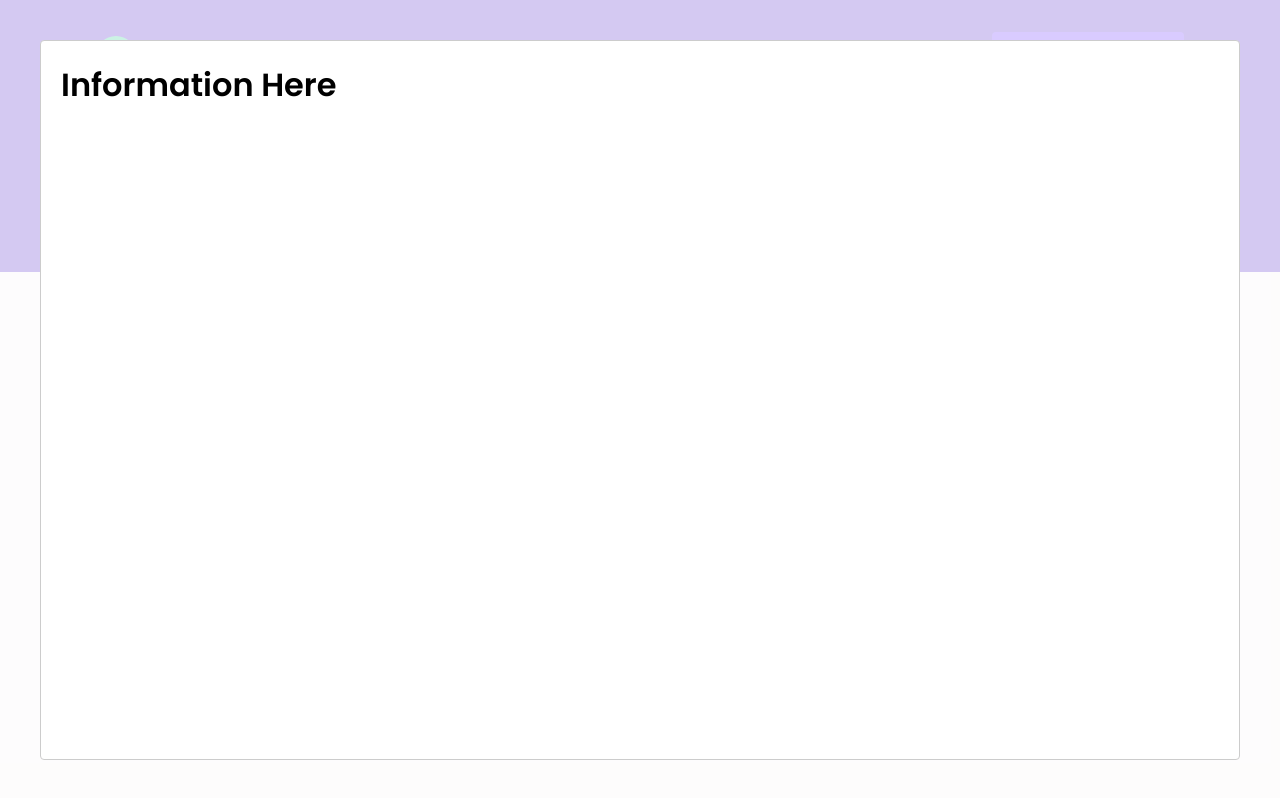
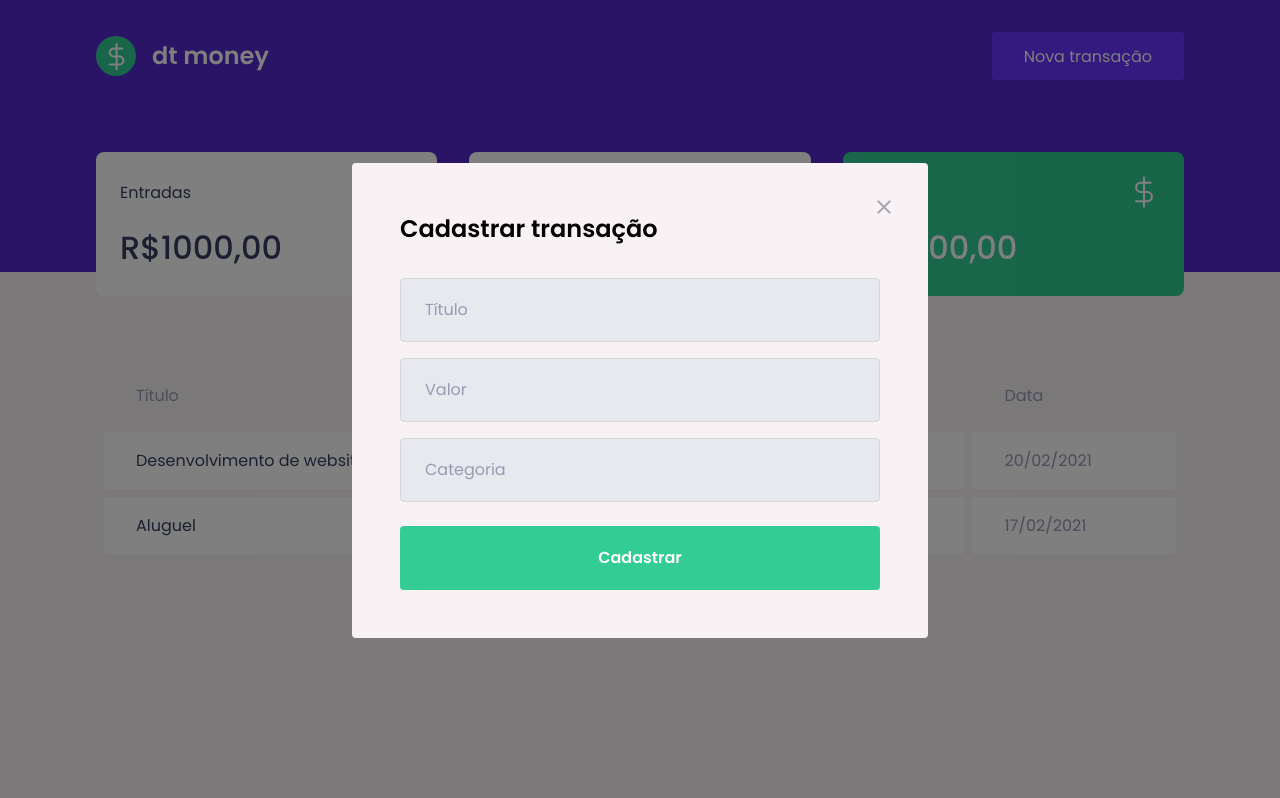
Before and after one commit to SamuelMenecucci/dtmoney-without-create-react-app, a React app: page / in a window 1280 px wide. Both pictures are taken after a click on the button "Nova transação". Built offline with nearby package versions, Linux system fonts and the light colour scheme; no server answers; what miragejs would draw is missing.

Commit message:
modal stylization

```diff
--- a/package.json
+++ b/package.json
@@ -8,11 +8,13 @@
     "build": "cross-env NODE_ENV=production webpack"
   },
   "dependencies": {
+    "@pmmmwh/react-refresh-webpack-plugin": "^0.5.1",
     "axios": "^0.22.0",
     "miragejs": "^0.1.42",
     "react": "^17.0.2",
     "react-dom": "^17.0.2",
     "react-modal": "^3.14.3",
+    "react-refresh": "^0.10.0",
     "styled-components": "^5.3.1"
   },
   "devDependencies": {
--- a/src/components/NewTransactionModal/index.tsx
+++ b/src/components/NewTransactionModal/index.tsx
@@ -1,4 +1,6 @@
 import Modal from "react-modal";
+import { Container } from "./style";
+import closeImg from "../../assets/fechar.svg";
 
 interface NewTransactionModalProps {
   isOpen: boolean;
@@ -10,8 +12,30 @@ export function NewTransactionModal({
   onRequestClose,
 }: NewTransactionModalProps) {
   return (
-    <Modal isOpen={isOpen} onRequestClose={onRequestClose}>
-      <h1>Information Here</h1>
+    <Modal
+      isOpen={isOpen}
+      onRequestClose={onRequestClose}
+      overlayClassName="react-modal-overlay"
+      className="react-modal-content"
+    >
+      <button
+        type="button"
+        className="react-close-modal"
+        onClick={onRequestClose}
+      >
+        <img src={closeImg} alt="" />
+      </button>
+      <Container>
+        <h2>Cadastrar transação</h2>
+
+        <input placeholder="Título" />
+
+        <input placeholder="Valor" type="number" />
+
+        <input placeholder="Categoria" />
+
+        <button type="submit">Cadastrar</button>
+      </Container>
     </Modal>
   );
 }
--- a/src/components/NewTransactionModal/style.ts
+++ b/src/components/NewTransactionModal/style.ts
@@ -1,3 +1,53 @@
 import styled from "styled-components";
 
-export const Component = styled.div``;
+export const Container = styled.form`
+  h2 {
+    color: var(--text-title-color);
+    font-size: 1.5rem;
+    margin-bottom: 2rem;
+  }
+
+  input {
+    width: 100%;
+    padding: 0 1.5rem;
+    height: 4rem;
+
+    border-radius: 0.25rem;
+
+    background: #e7e9ee;
+    border: 1px solid #d7d7d7;
+
+    font-weight: 400;
+    font-size: 1rem;
+
+    &::placeholder {
+      color: var(--text-body);
+    }
+
+    & + input {
+      margin-top: 1rem;
+    }
+  }
+
+  button[type="submit"] {
+    width: 100%;
+    padding: 0 1.5rem;
+    height: 4rem;
+    background: var(--green);
+    color: #fff;
+    border-radius: 0.25rem;
+
+    border: 0;
+
+    font-size: 1rem;
+    font-weight: 600;
+
+    margin-top: 1.5rem;
+
+    transition: filter 0.2s;
+
+    &:hover {
+      filter: brightness(0.9);
+    }
+  }
+`;
--- a/src/styles/global.ts
+++ b/src/styles/global.ts
@@ -57,4 +57,46 @@ button {
     opacity: 0.6;
     cursor: not-allowed;
 }
+
+.react-modal-overlay{
+    background: rgba(0, 0, 0, 0.5);
+
+    position:fixed;
+    top: 0;
+    bottom: 0;
+    right: 0;
+    left: 0;
+
+    display: flex;
+    justify-content:center;
+    align-items:center;
+}
+
+.react-modal-content{
+    width:100%;
+    max-width:576px;
+
+    background: var(--background);
+    padding: 3rem;
+
+    position: relative;
+
+    border-radius: 0.25rem;
+}
+
+.react-close-modal{
+    position: absolute;
+    top: 1.5rem;
+    right: 1.5rem;
+
+    border: 0;
+
+    background: transparent;
+
+    transition: filter 0.2s;
+
+    &:hover {
+        filter: brightness(0.8)
+    }
+}
 `;
--- a/webpack.config.js
+++ b/webpack.config.js
@@ -3,6 +3,8 @@ const path = require("path");
 const isDevelopment = process.env.NODE_ENV !== "production";
 
 const HtmlWebpackPlugins = require("html-webpack-plugin");
+
+const ReactRefreshWebpackPlugin = require("@pmmmwh/react-refresh-webpack-plugin");
 
 module.exports = {
   //yarn add cross-env -D com as configurações no package.json
@@ -24,20 +26,30 @@ module.exports = {
   // yarn add webpack-dev-server -D
   devServer: {
     static: path.resolve(__dirname, "public"),
+    hot: true,
   },
 
   plugins: [
+    isDevelopment && new ReactRefreshWebpackPlugin(),
+
     new HtmlWebpackPlugins({
       template: path.resolve(__dirname, "public", "index.html"),
     }),
-  ],
+  ].filter(Boolean),
 
   module: {
     rules: [
       {
         test: /\.(j|t)sx$/,
         exclude: /node_modules/,
-        use: "babel-loader",
+        use: {
+          loader: "babel-loader",
+          options: {
+            plugins: [
+              isDevelopment && require.resolve("react-refresh/babel"),
+            ].filter(Boolean),
+          },
+        },
       },
 
       {
```
Also changed, not shown: 1 other file (tests, documents, lock files or other folders).
